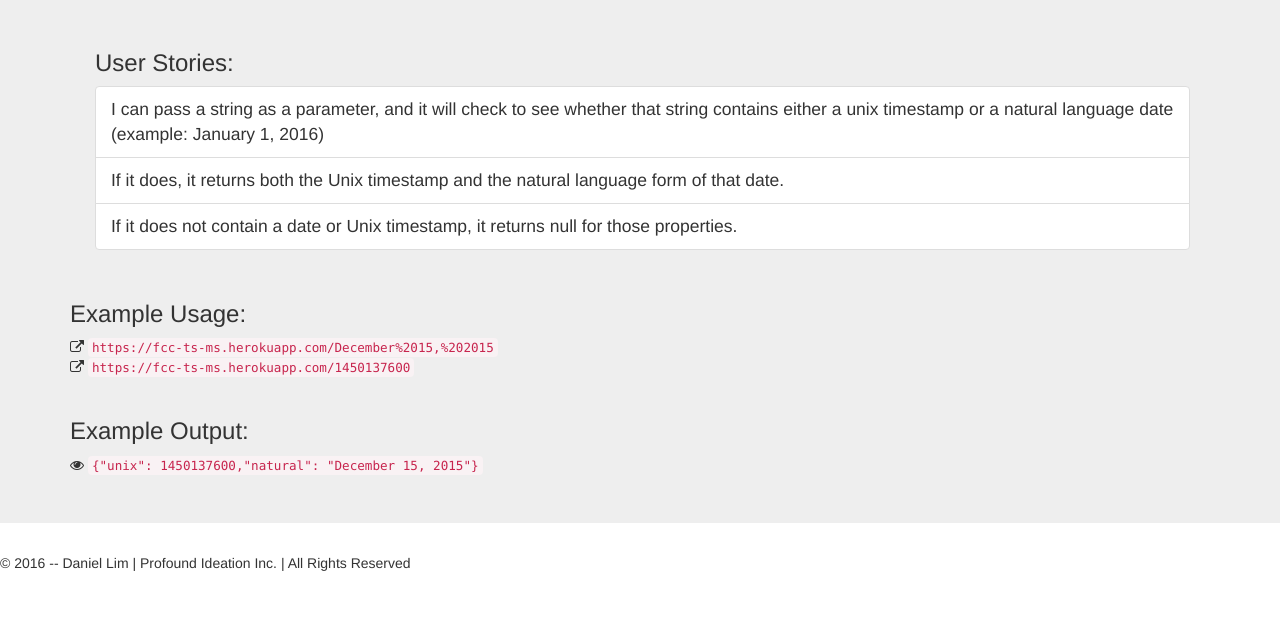
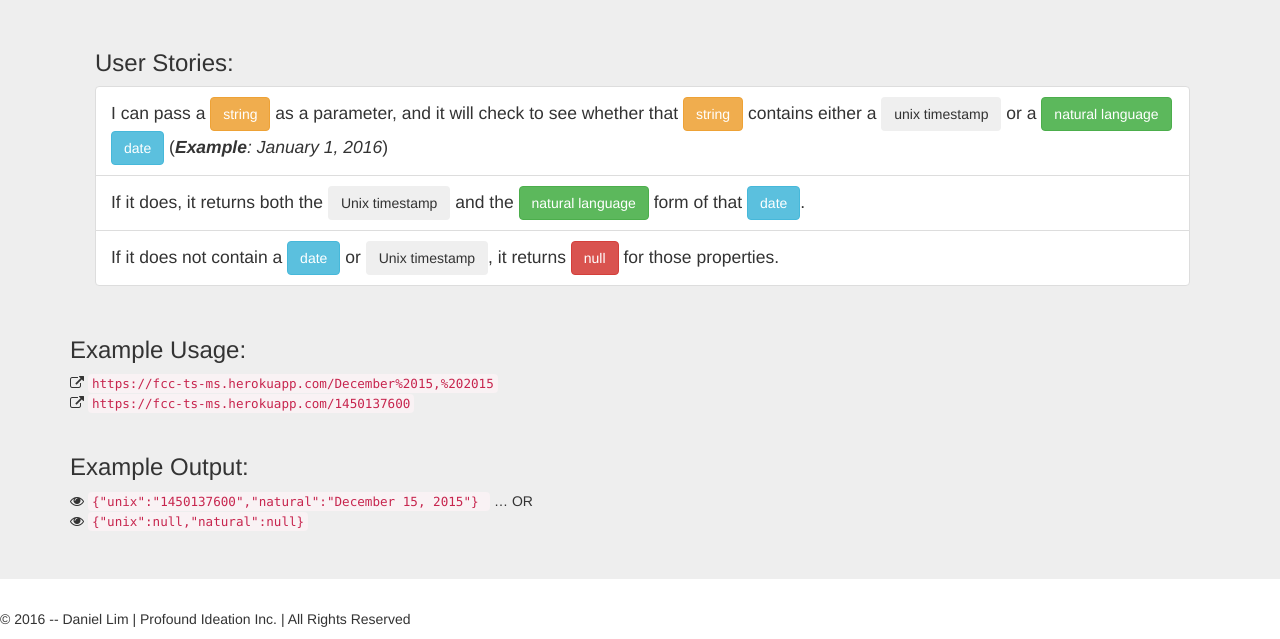
Before and after one commit to profoundhub/FCC-Express-Timestamp-Microservice-App, a website: page views/index.html in a window 1280 px wide. Shown: the part 228-867 px from the top of the page. Before the commit the page ends 811 px from the top, so only its background shows below. Drawn offline with nearby package versions, Linux system fonts and the light colour scheme.

Commit message:
add user friendliness

```diff
--- a/views/index.html
+++ b/views/index.html
@@ -27,17 +27,16 @@
                 <p class="lead">
                     <blockquote>
                         <h3>User Stories:</h3>
-
                         <ol class="list-group">
                             <li class="list-group-item list-group-item-action" data-toggle="tooltip" data-placement="left" title="1. ">
-                                I can pass a string as a parameter, and it will check to see whether that string
-                        contains either a unix timestamp or a natural language date (example: January 1, 2016)
+                                I can pass a <button type="button" class="btn btn-warning">string</button> as a parameter, and it will check to see whether that <button type="button" class="btn btn-warning">string</button>
+                        contains either a <button type="button" class="btn btn-secondary">unix timestamp</button> or a <button type="button" class="btn btn-success">natural language</button> <button type="button" class="btn btn-info">date</button> (<em><strong>Example</strong>: January 1, 2016</em>)
                             </li>
                             <li class="list-group-item list-group-item-action" data-toggle="tooltip" data-placement="left" title="2. ">
-                                If it does, it returns both the Unix timestamp and the natural language form of that date.
+                                If it does, it returns both the <button type="button" class="btn btn-secondary">Unix timestamp</button> and the <button type="button" class="btn btn-success">natural language</button> form of that <button type="button" class="btn btn-info">date</button>.
                             </li>
                             <li class="list-group-item list-group-item-action" data-toggle="tooltip" data-placement="left" title="3. ">
-                                If it does not contain a date or Unix timestamp, it returns null for those properties.
+                                If it does not contain a <button type="button" class="btn btn-info">date</button>  or <button type="button" class="btn btn-secondary">Unix timestamp</button>, it returns <button type="button" class="btn btn-danger">null</button> for those properties.
                             </li>
                         </ol>
                     </blockquote>
@@ -57,7 +56,12 @@
                 <h3>Example Output:</h3>
                 <i class="fa fa-eye" aria-hidden="true"></i>
                     <code>
-                        {"unix": 1450137600,"natural": "December 15, 2015"}
+                        {"unix":"1450137600","natural":"December 15, 2015"}
+                    </code> &nbsp;&hellip; OR
+                <br />
+                <i class="fa fa-eye" aria-hidden="true"></i>
+                    <code>
+                        {"unix":null,"natural":null}
                     </code>
             </div>
         </div>
```
